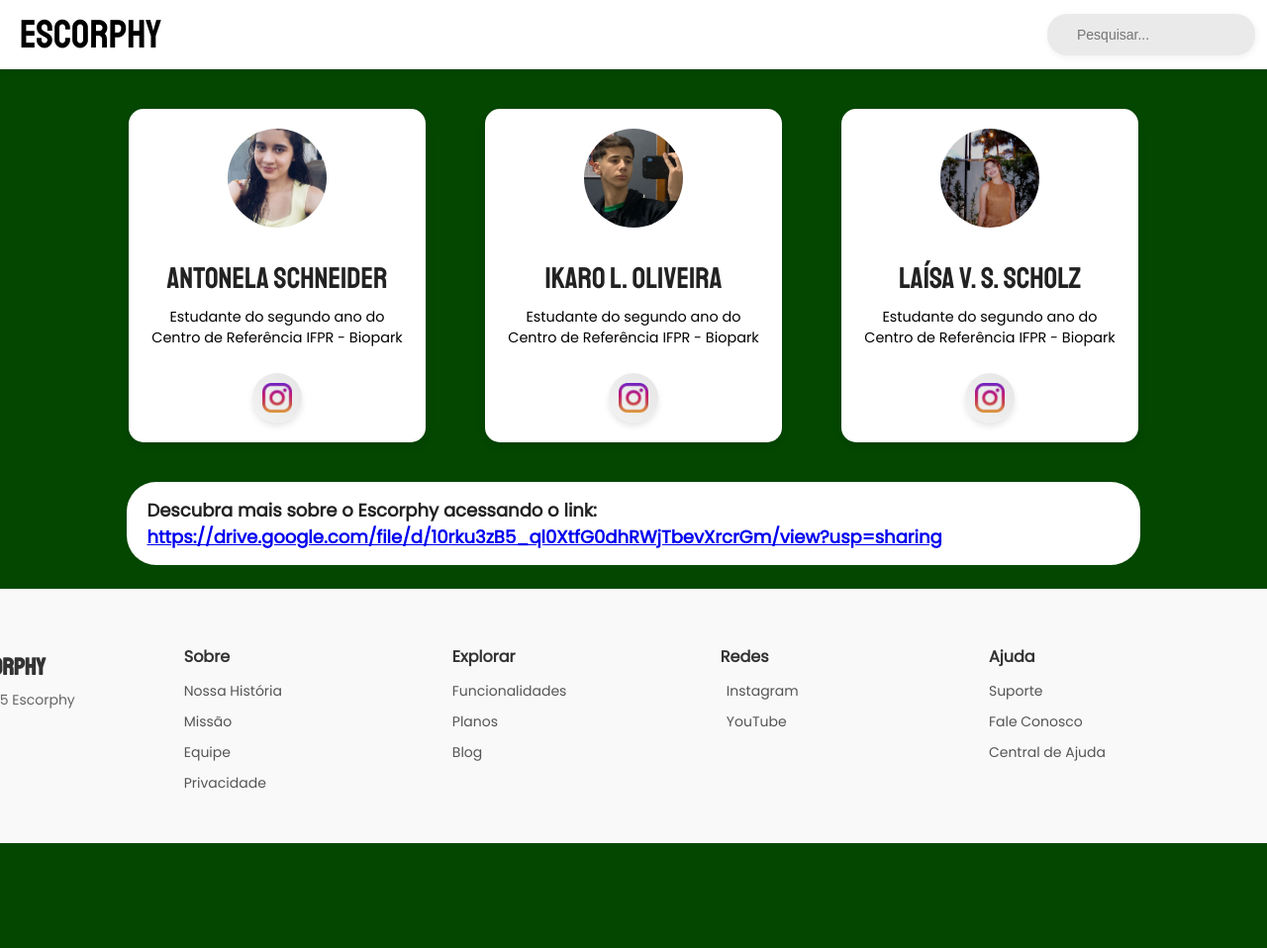
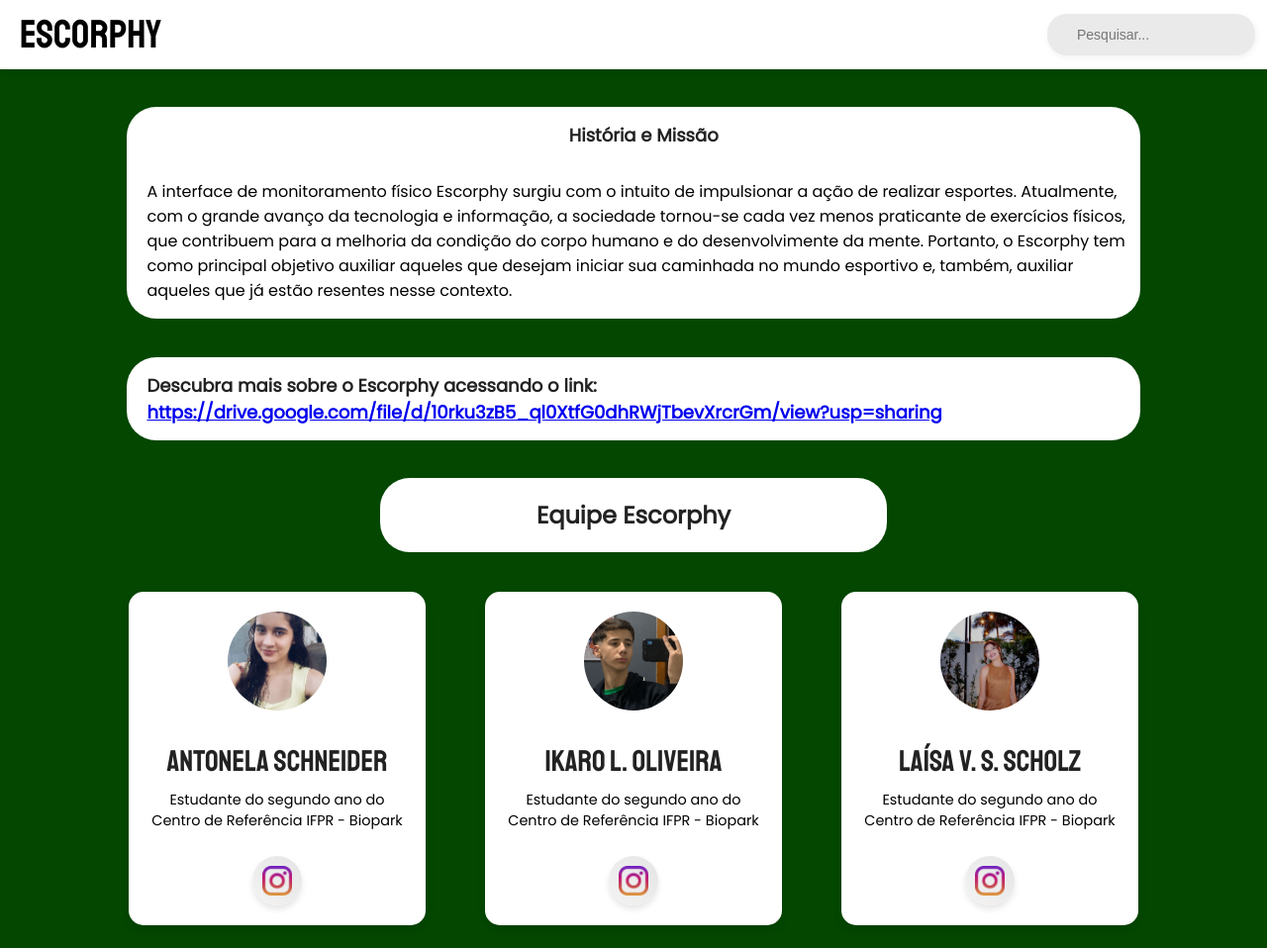
Before and after one commit to ikarozao/Escophy---mobilee, a plain HTML site: page sobrenos.html in a window 1280 px wide. Shown: the top 958 px of the page at 99% size. Before the commit the page ends 852 px from the top, so only its background shows below. Drawn offline with Linux system fonts and the light colour scheme.

Commit message:
commit sobre nos

```diff
--- a/sobrenos.html
+++ b/sobrenos.html
@@ -12,6 +12,23 @@
 </head>
 
 <body>
+
+  <article class="hist">
+    <h1>História e Missão</h1>
+    <p>A interface de monitoramento físico Escorphy surgiu com o intuito de impulsionar a ação de realizar esportes.
+      Atualmente, com o grande avanço da tecnologia e informação, a sociedade tornou-se cada vez menos praticante de exercícios físicos, que contribuem
+      para a melhoria da condição do corpo humano e do desenvolvimente da mente. Portanto, o Escorphy tem como principal objetivo auxiliar aqueles que desejam
+      iniciar sua caminhada no mundo esportivo e, também, auxiliar aqueles que já estão resentes nesse contexto.
+    </p>
+  </article>
+
+  <article class="artigo">
+    <h1>Descubra mais sobre o Escorphy acessando o link: <a href="http://bit.ly/4kAfZkR">https://drive.google.com/file/d/10rku3zB5_ql0XtfG0dhRWjTbevXrcrGm/view?usp=sharing</a></h1>
+  </article>
+
+  <article class="titulo">
+    <h1>Equipe Escorphy</h1>
+  </article>
 
   <nav>
     <a href="home.html" class="bar_n" style="text-decoration:none; color:black; cursor:pointer;">Escorphy</a>
@@ -56,8 +73,8 @@
     </div>
   </section>
 
-  <article class="artigo">
-    <h1>Descubra mais sobre o Escorphy acessando o link: <a href="http://bit.ly/4kAfZkR">https://drive.google.com/file/d/10rku3zB5_ql0XtfG0dhRWjTbevXrcrGm/view?usp=sharing</a></h1>
+  <article class="ajuda">
+
   </article>
 
 <footer class="footer">
--- a/sobrenos/sobrenos.scss
+++ b/sobrenos/sobrenos.scss
@@ -100,6 +100,51 @@
 }
 
 
+.hist {
+  background-color: white;
+  width: 80%;
+  border-radius: 30px;
+  display: flex;
+  align-items: center;
+  flex-direction: column;
+  margin-top: 3%;
+
+  h1 {
+    font-size: large;
+    font-family: "Poppins", sans-serif;
+    margin-left: 2%;
+  }
+
+  p {
+    color: black;
+    margin-left: 2%;
+  }
+}
+
+.titulo {
+  background-color: white;
+  width: 40%;
+  border-radius: 30px;
+  display: flex;
+  align-items: center;
+  flex-direction: column;
+  margin-top: 3%;
+}
+
+.artigo {
+  background-color: white;
+  width: 80%;
+  border-radius: 30px;
+  margin-top: 3%;
+
+  h1 {
+    font-size: large;
+    font-family: "Poppins", sans-serif;
+    margin-left: 2%;
+  }
+ }
+
+
 .cards-section {
   display: flex;
   flex-wrap: wrap;
@@ -198,18 +243,6 @@
   /* Proporção da imagem no botão */
   height: auto;
   object-fit: cover;
- }
-
- .artigo {
-  background-color: white;
-  width: 80%;
-  border-radius: 30px;
-
-  h1 {
-    font-size: large;
-    font-family: "Poppins", sans-serif;
-    margin-left: 2%;
-  }
  }
 
  ::-webkit-scrollbar {
```
Also changed, not shown: sobrenos/sobrenos.css, 2 other files.
